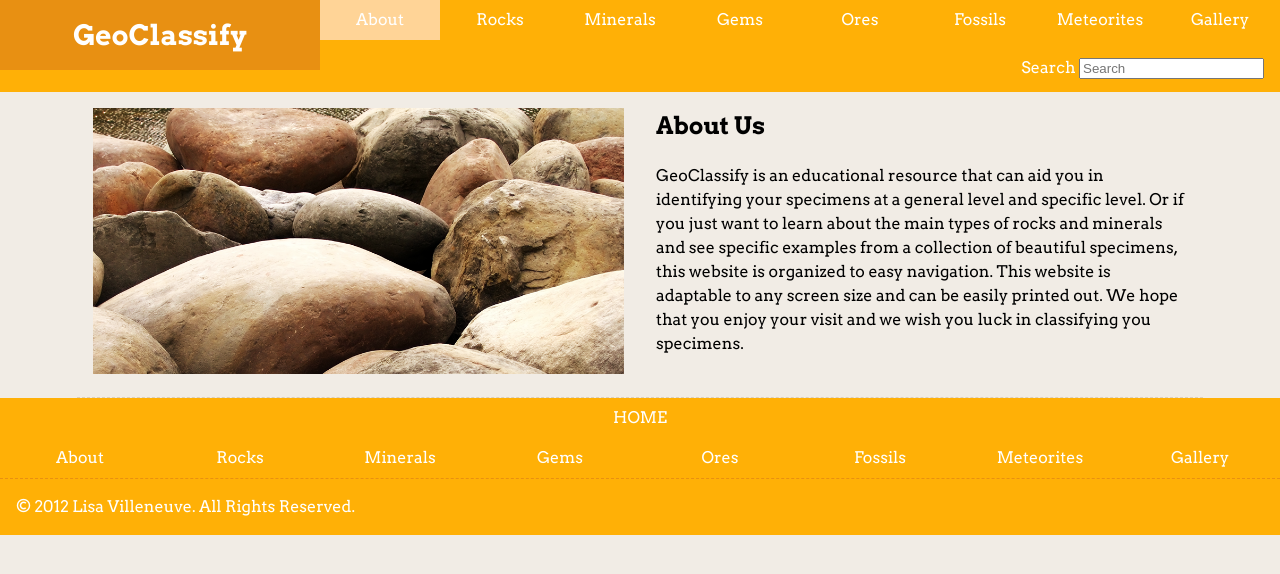
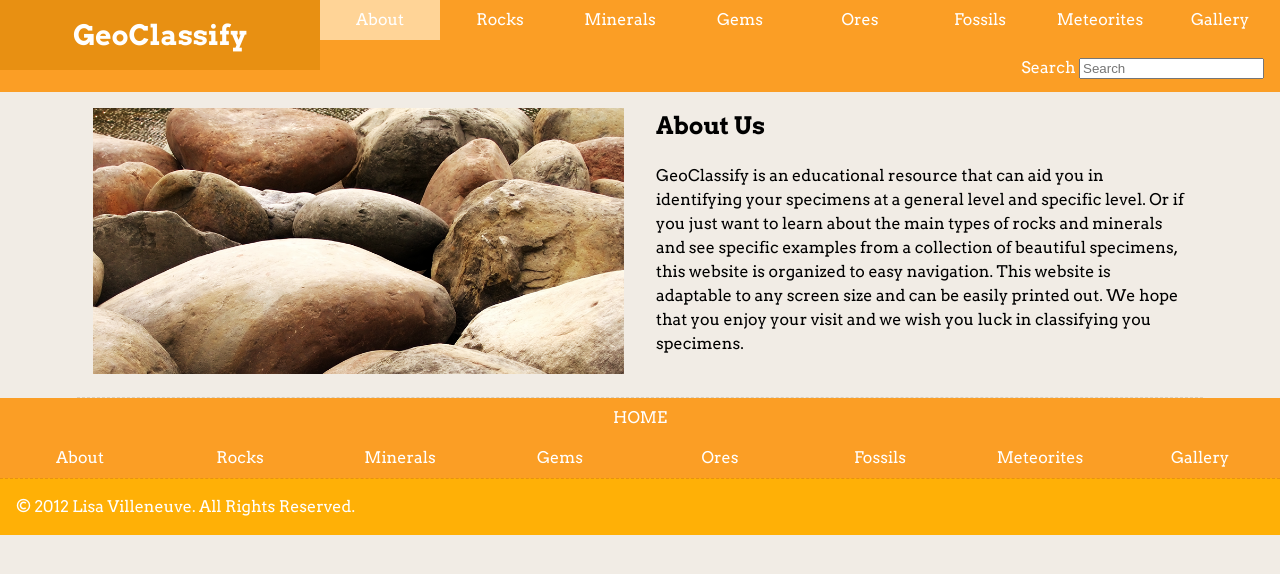
Before and after one commit to Lisa-Villeneuve/large-data-site, a Jekyll site: the page built from about.html, in a window 1280 px wide. Shown: the top 574 px of the page. Built offline with Jekyll 4.4.1, drawn with Linux system fonts in a browser that asks for light colours; Markdown is read by kramdown in place of the engine named in the settings.

Commit message:
contrast test

```diff
--- a/css/general.css
+++ b/css/general.css
@@ -31,7 +31,7 @@ p {
 }
 
 header {
-	background-color: #FFB006;
+	background-color: #fb9e25;
 	display: block;
 	margin: 0;
 	padding: 0;
```
